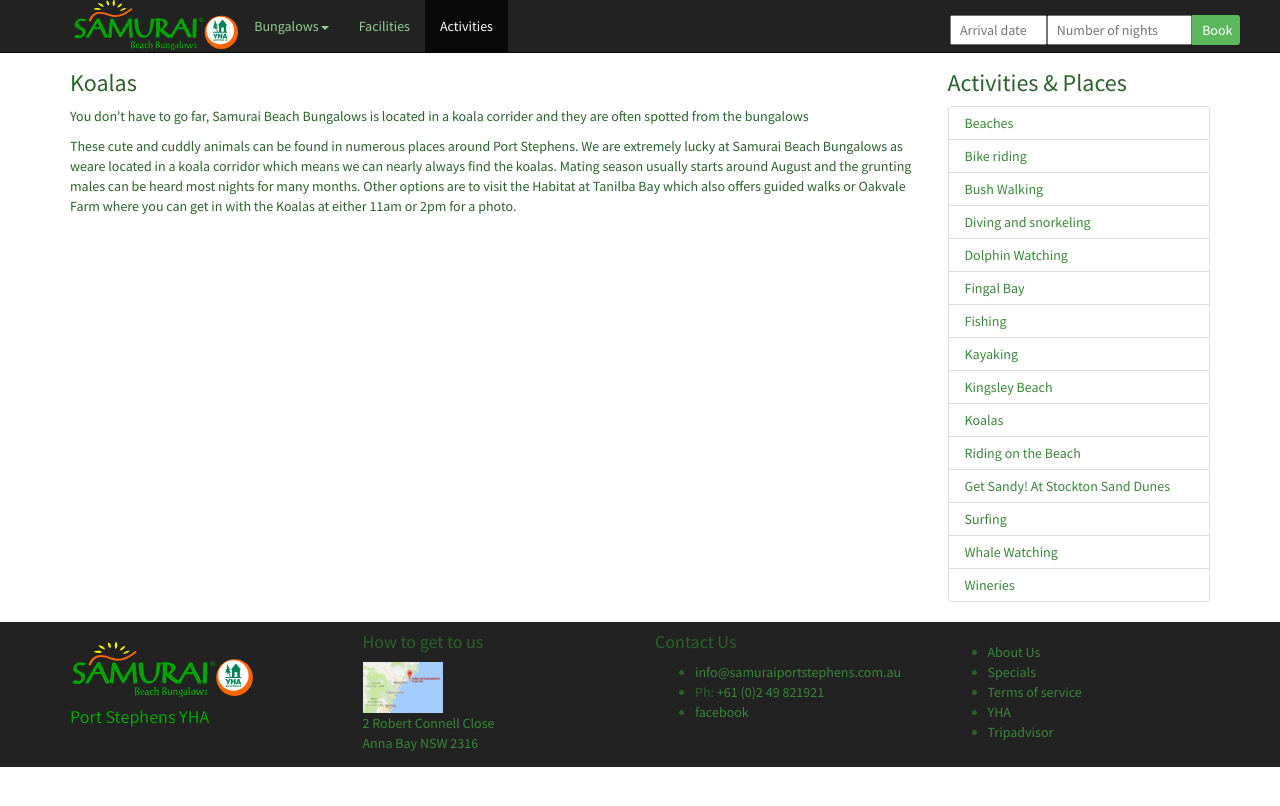
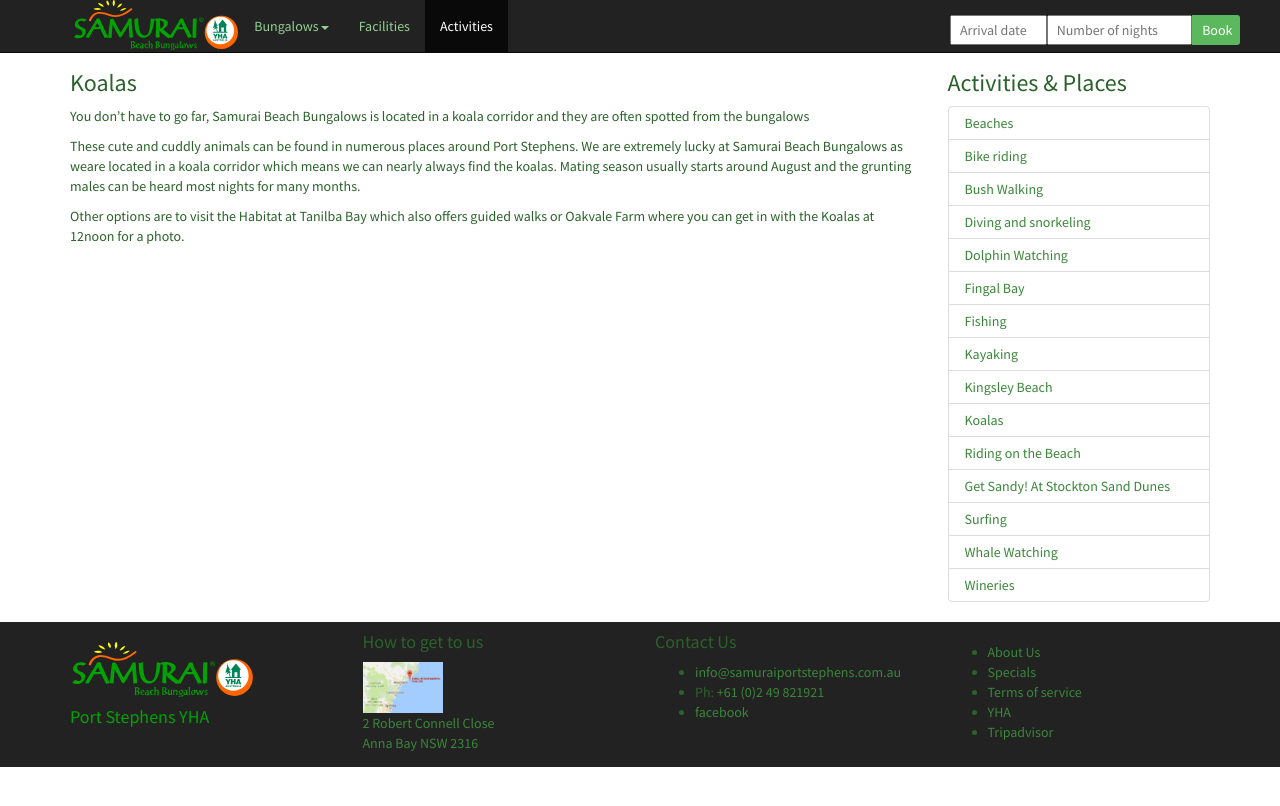
Before and after one commit to samuraibeach/samurai, a Jekyll site: the page built from _activities/10_koalas.md, in a window 1280 px wide. Shown: the top 806 px of the page. Built offline with Jekyll 4.4.1, drawn with Linux system fonts in a browser that asks for light colours.

Commit message:
Update from Forestry.io admin@samuraiportstephens.com.au updated _activities/10_koalas.md

```diff
--- a/_activities/10_koalas.md
+++ b/_activities/10_koalas.md
@@ -5,8 +5,15 @@ permalink: "/activities/koalas"
 redirect_from: "/Activities/article/koalas/"
 parent: "/activities/"
 images: []
+description: Koalas Port Stephens
+covers: []
+seasonal: false
+
 ---
 ### Koalas
-You don't have to go far, Samurai Beach Bungalows is located in a koala corrider and they are often spotted from the bungalows
 
-These cute and cuddly animals can be found in numerous places around Port Stephens. We are extremely lucky at Samurai Beach Bungalows as weare located in a koala corridor which means we can nearly always find the koalas. Mating season usually starts around August and the grunting males can be heard most nights for many months. Other options are to visit the Habitat at Tanilba Bay which also offers guided walks or Oakvale Farm where you can get in with the Koalas at either 11am or 2pm for a photo.
+You don't have to go far, Samurai Beach Bungalows is located in a koala corridor and they are often spotted from the bungalows
+
+These cute and cuddly animals can be found in numerous places around Port Stephens. We are extremely lucky at Samurai Beach Bungalows as weare located in a koala corridor which means we can nearly always find the koalas. Mating season usually starts around August and the grunting males can be heard most nights for many months.
+
+Other options are to visit the Habitat at Tanilba Bay which also offers guided walks or Oakvale Farm where you can get in with the Koalas at 12noon for a photo.
```
Also changed, not shown: .forestry/front_matter/templates/activity.yml.
